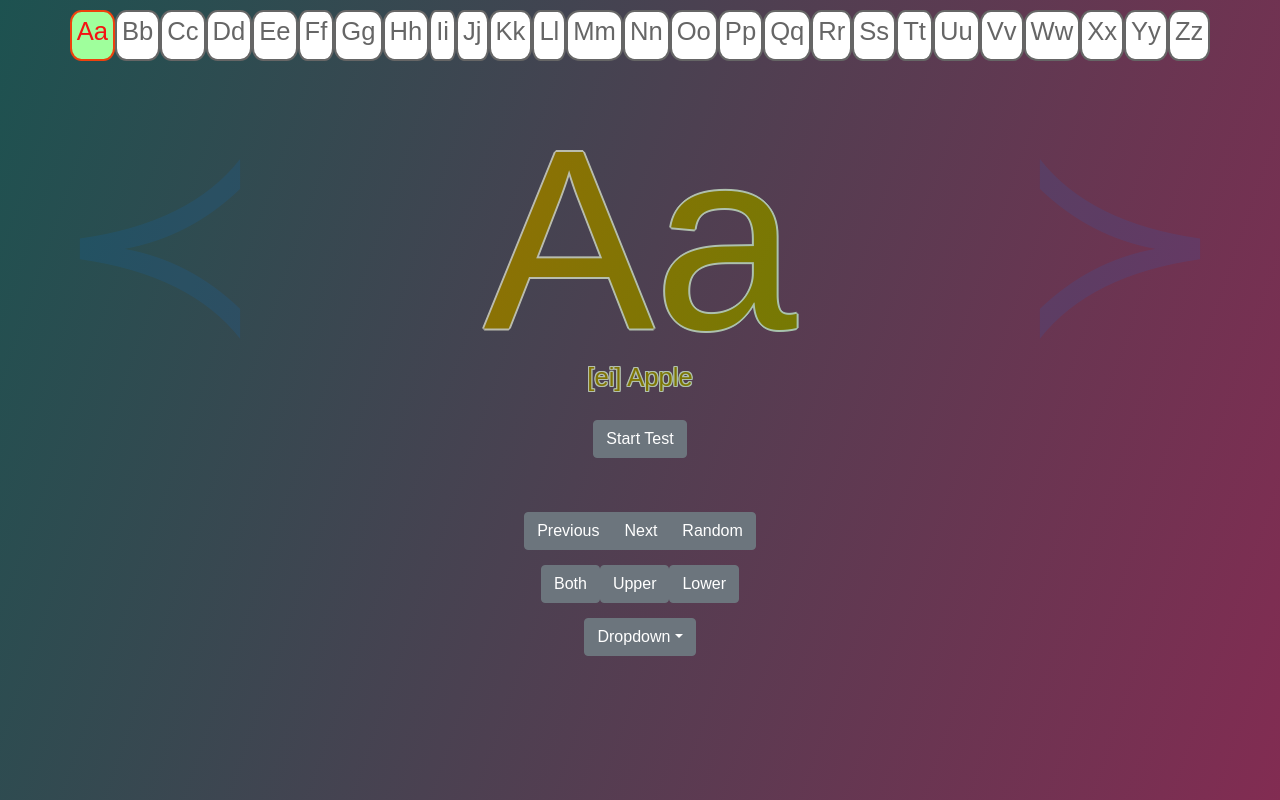
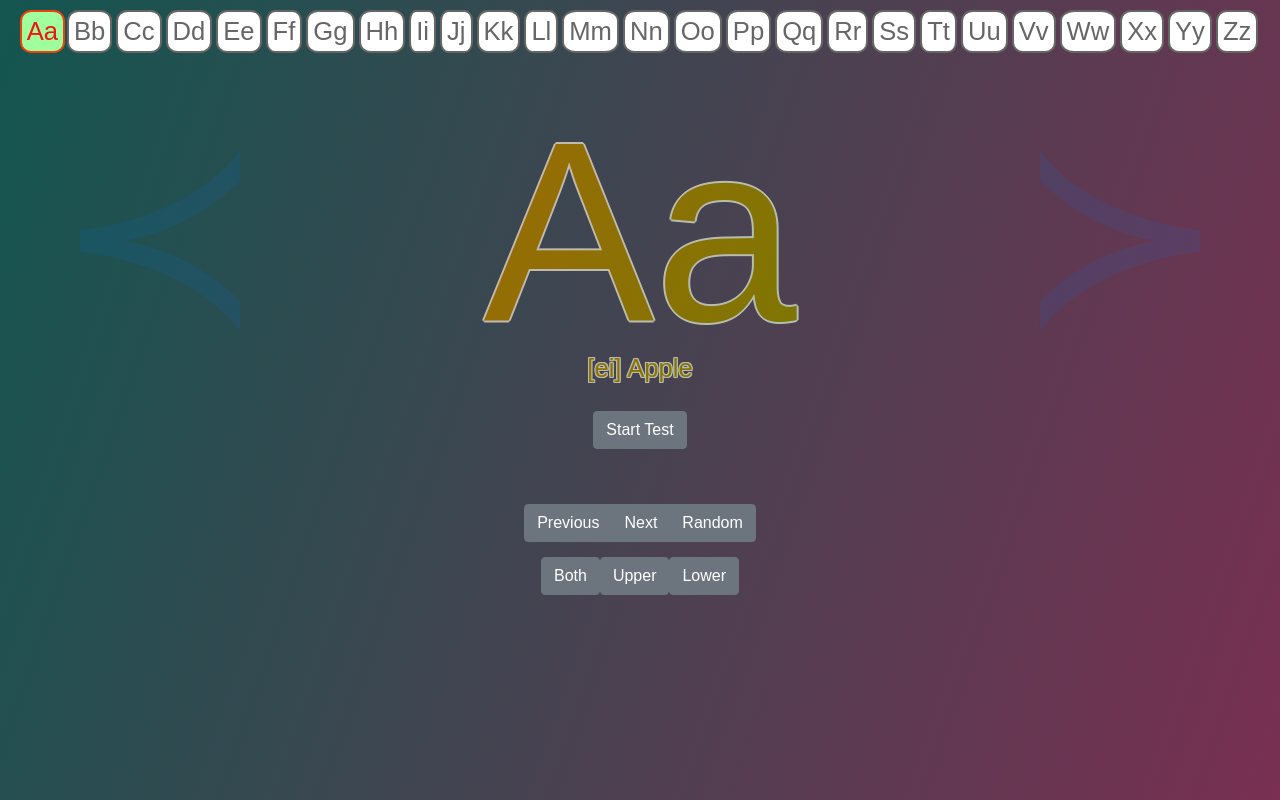
Before and after one commit to bogutskii/alphabet_for_kids, a React (Create React App) app: page / in a window 1280 px wide. Built offline with nearby package versions, Linux system fonts and the light colour scheme.

Commit message:
-add margin upper line -del dropdown

```diff
--- a/src/Alphabet.js
+++ b/src/Alphabet.js
@@ -264,23 +264,7 @@ const Alphabet = (props) => {
               )}
             </div>
         )}
-        <div className="dropdown">
-          <button className="btn btn-secondary dropdown-toggle" type="button" id="dropdownMenu2"
-                  data-bs-toggle="dropdown" aria-expanded="false">
-            Dropdown
-          </button>
-          <ul className="dropdown-menu" aria-labelledby="dropdownMenu2">
-            <li>
-              <button className="dropdown-item" type="button">Action</button>
-            </li>
-            <li>
-              <button className="dropdown-item" type="button">Another action</button>
-            </li>
-            <li>
-              <button className="dropdown-item" type="button">Something else here</button>
-            </li>
-          </ul>
-        </div>
+
       </>
   );
 };
--- a/src/Comonents/upperLineAlph.css
+++ b/src/Comonents/upperLineAlph.css
@@ -10,7 +10,7 @@
 
 .letterCircle {
     border-radius: 25%;
-    height: 4vw;
+  margin: 0 2px;
     padding: 5px;
     background: #fff;
     border: 2px solid #666;
```
